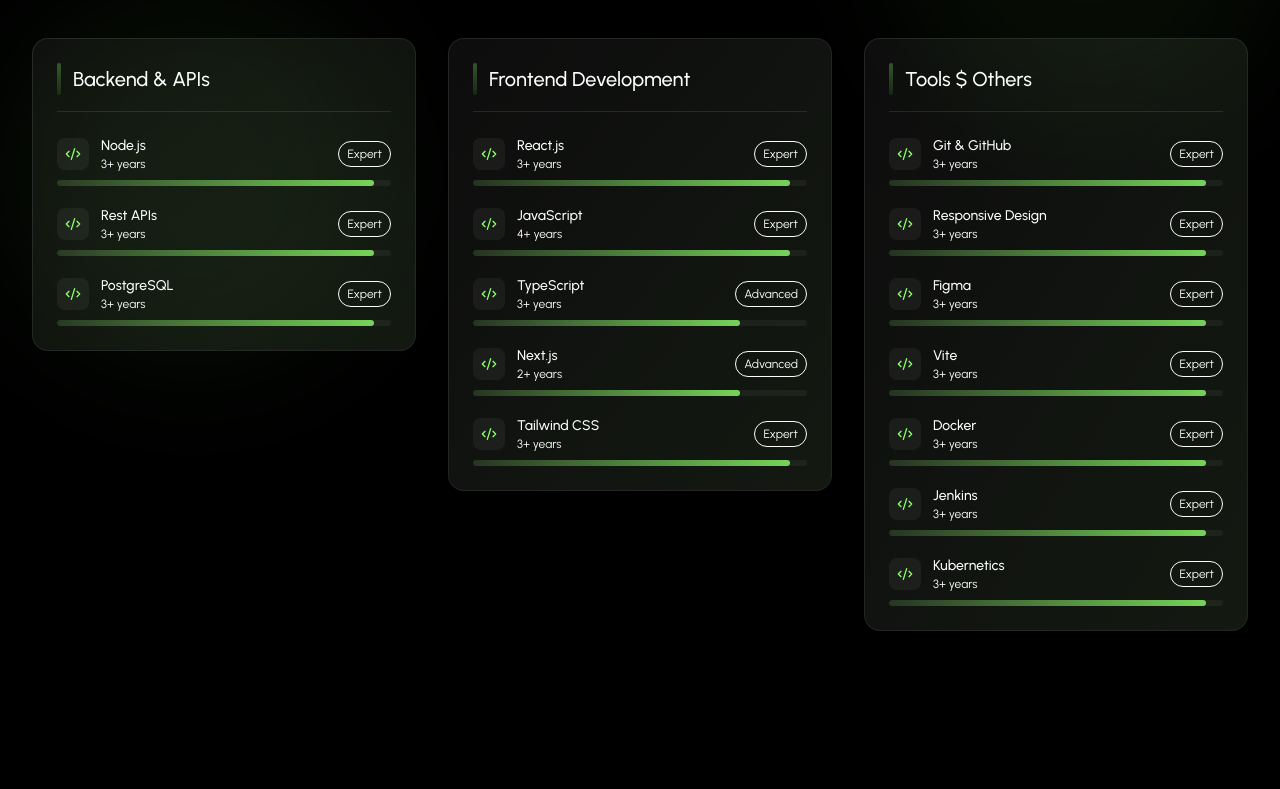
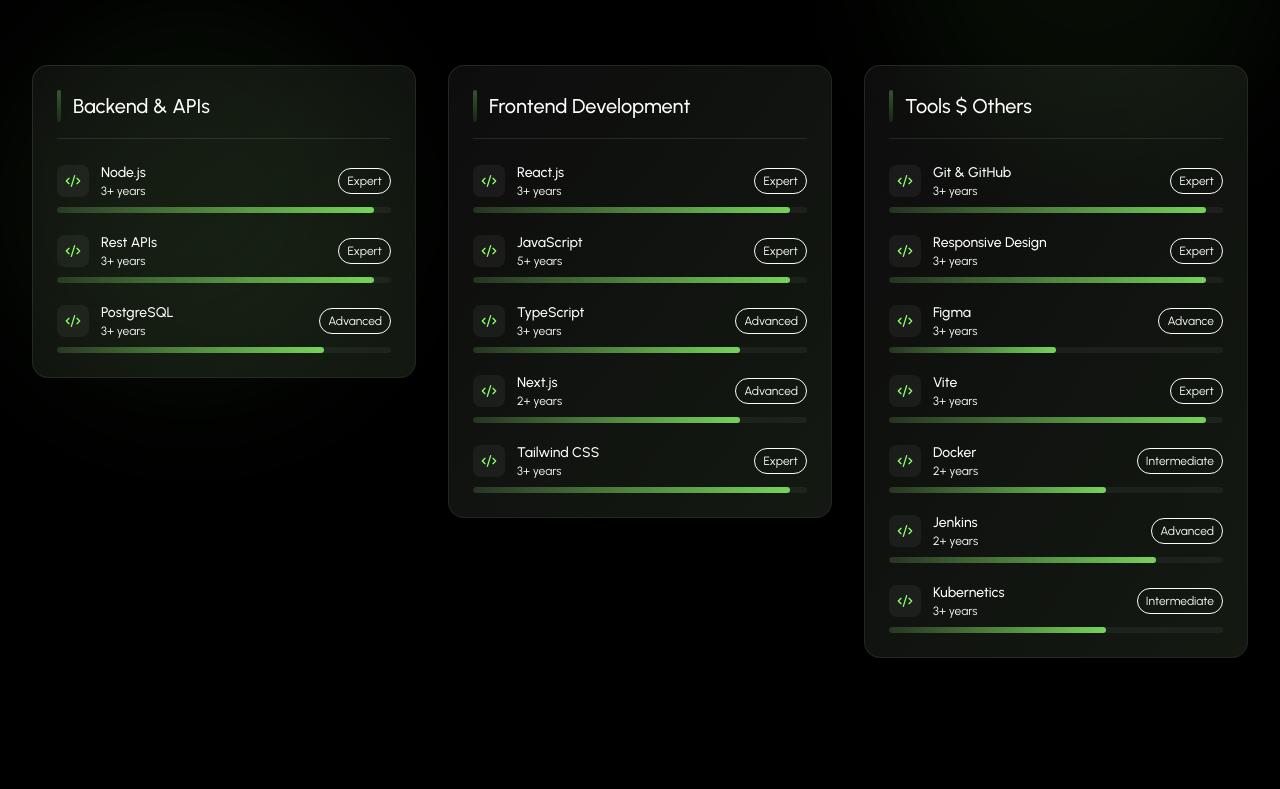
Before and after one commit to Tega96/Portfolio, a React (Vite) app: page / in a window 1280 px wide. Shown: the part 2004-2793 px from the top of the page. Built offline with nearby package versions, Linux system fonts and the light colour scheme.

Commit message:
update data

```diff
--- a/src/App.jsx
+++ b/src/App.jsx
@@ -7,7 +7,7 @@
 import Footer from "./components/sections/Footer";
 
 
-function App() {
+const App = () => {
 
   return (
     <div className='min-h-screen bg-black'>
--- a/src/components/data/projects.js
+++ b/src/components/data/projects.js
@@ -1,81 +1,103 @@
 export const projects = [
     {
         id: 1,
-        title: 'E-Commerce Platform',
-        description: 'Full-stack online shopping application with real-time inventory management, secure payment...',
+        title: 'TechJam',
+        description: 'Full-stack application that connects tech professionals to students for mentorship purpose ',
         image: '/images/projects/projects3.png',
         category: 'Full Stack',
-        technologies: ['React', 'Node.js', 'MongoDB', 'Stripe'],
+        technologies: ['Nextjs', 'Node.js', 'MongoDB', ],
         metrics: '40% increase in conversion',
         demoUrl: 'https://demourl.com/projects',
         githuburl: 'https://github.com/Tega96/portfolio'
     },
     {
         id: 3,
-        title: 'E-Commerce Platform',
-        description: 'Full-stack online shopping application with real-time inventory management, secure payment...',
+        title: 'Job Portal ',
+        description: 'A modern web application that connects job seekers with employers. Job portal allows user to search for and apply for jobs relevant to their area of interest. ',
         image: '/images/projects/projects3.png',
         category: 'Full Stack',
         technologies: ['React', 'Node.js', 'MongoDB', 'Stripe'],
         metrics: '40% increase in conversion',
         demoUrl: 'https://demourl.com/projects',
-        githuburl: 'https://github.com/Tega96/portfolio'
+        githuburl: 'https://github.com/Tega96/job-portal'
     },
     {
         id: 4,
-        title: 'E-Commerce Platform',
-        description: 'Full-stack online shopping application with real-time inventory management, secure payment...',
+        title: 'Cine',
+        description: 'Cine is an online movie app where users can search for whatever movie they are interested in for entertainment purpose',
         image: '/images/projects/projects3.png',
         category: 'Full Stack',
-        technologies: ['React', 'Node.js', 'MongoDB', 'Stripe'],
-        metrics: '40% increase in conversion',
+        technologies: ['Next.js', 'TypeScript', 'Django', 'MySQL'],
+        metrics: '',
         demoUrl: 'https://demourl.com/projects',
-        githuburl: 'https://github.com/Tega96/portfolio'
+        githuburl: 'https://github.com/Tega96/alx-project-0x14/tree/main/alx-movie-app'
     },
     {
         id: 5,
-        title: 'E-Commerce Platform',
-        description: 'Full-stack online shopping application with real-time inventory management, secure payment...',
+        title: 'TechJam',
+        description: 'A full Stack application that connects tech enthusiast for the purpose of collaborating to build a project',
         image: '/images/projects/projects3.png',
         category: 'Full Stack',
-        technologies: ['React', 'Node.js', 'MongoDB', 'Stripe'],
+        technologies: ['Next.js', 'TypeScript', 'Node.js', 'MongoDB', ],
         metrics: '40% increase in conversion',
         demoUrl: 'https://demourl.com/projects',
         githuburl: 'https://github.com/Tega96/portfolio'
     },
     {
         id: 6,
-        title: 'E-Commerce Platform',
-        description: 'Full-stack online shopping application with real-time inventory management, secure payment...',
+        title: 'Portfolio Website',
+        description: 'A modern-looking web application showcasing my past projects and explaining more details about me to potential employers or clients.',
         image: '/images/projects/projects3.png',
-        category: 'Full Stack',
-        technologies: ['React', 'Node.js', 'MongoDB', 'Stripe'],
+        category: 'Frontend',
+        technologies: ['React'],
         metrics: '40% increase in conversion',
         demoUrl: 'https://demourl.com/projects',
         githuburl: 'https://github.com/Tega96/portfolio'
     },
     {
         id: 7,
-        title: 'E-Commerce Platform',
-        description: 'Full-stack online shopping application with real-time inventory management, secure payment...',
+        title: 'DoneWith',
+        description: 'Mobile application for Andriod and iOS that allow users to find buyers of whatever product they no longer have use of.',
         image: '/images/projects/projects3.png',
-        category: 'Full Stack',
-        technologies: ['React', 'Node.js', 'MongoDB', 'Stripe'],
-        metrics: '40% increase in conversion',
+        category: 'Frontend',
+        technologies: ['React Native'],
+        metrics: '',
         demoUrl: 'https://demourl.com/projects',
-        githuburl: 'https://github.com/Tega96/portfolio'
+        githuburl: 'https://github.com/Tega96/DoneWith'
     },
     {
         id: 2,
-        title: 'Component Library',
-        description: 'Comprehensive React component library with 50+ customizable components, built with access...',
+        title: 'Snapgram',
+        description: 'A social media web application that allows users to post exciting photos about themselves share comments and connect with friends and family',
+        image: '/images/projects/project1.png',
+        category: 'Full Stack',
+        technologies: ['React', 'TypeScript', 'Node.js', 'MongoDB' ],
+        metrics: '1k+ npm downloads',
+        demoUrl: 'https://demourl.com',
+        githuburl: 'https://github.com/Tega96/Alx_Portfolio_Project/'
+    },
+    {
+        id: 2,
+        title: 'travel-app',
+        description: 'A modern looking web app that allows users to book their favorite destinations and travel without hassle.',
         image: '/images/projects/project1.png',
         category: 'Web Design',
+        technologies: ['Next.js', 'TypeScript', 'PostgreSQL', 'Node.js', 'Docker', ],
+        metrics: '1k+ npm downloads',
+        demoUrl: 'https://demourl.com',
+        githuburl: 'https://github.com'
+    },
+    {
+        id: 2,
+        title: 'Snapgram',
+        description: 'A social media web application that allows users to post exciting photos about themselves share comments and connect with friends and family',
+        image: '/images/projects/project1.png',
+        category: 'Full Stack',
         technologies: ['Figma', 'Html', 'CSS'],
         metrics: '1k+ npm downloads',
         demoUrl: 'https://demourl.com',
         githuburl: 'https://github.com'
-    }
+    },
 ];
 
-export const categories = ['All', 'Web Apps', 'Full Stack', 'Web Design'];
+export const categories = ['All', 'Full Stack', 'Frontend', 'Web Design'];
--- a/src/components/data/skills.js
+++ b/src/components/data/skills.js
@@ -11,7 +11,7 @@
         name: 'JavaScript',
         icon: 'reactImg',
         level: 'Expert',
-        experience: '4+ years'
+        experience: '5+ years'
     },
     {
         id: 3,
@@ -36,24 +36,24 @@
     },
     {
         id: 6,
-        name: 'React.js',
+        name: 'HTML',
         icon: 'reactImg',
         level: 'Expert',
-        experience: '3+ years'
+        experience: '5+ years'
     },
     {
         id: 7,
-        name: 'React.js',
-        icon: 'reactImg',
+        name: 'MongoDB',
+        icon: 'mongodbImg',
         level: 'Expert',
         experience: '3+ years'
     },
     {
         id: 8,
-        name: 'React.js',
-        icon: 'reactImg',
-        level: 'Expert',
-        experience: '3+ years'
+        name: 'Docker',
+        icon: 'dockerImg',
+        level: 'Intermediate',
+        experience: '2+ years'
     },
     {
         id: 9,
@@ -87,7 +87,7 @@
         id: 13,
         name: 'Figma',
         icon: 'reactImg',
-        level: 'Expert',
+        level: 'Advance',
         experience: '3+ years'
     },
     {
@@ -99,30 +99,37 @@
     },
     {
         id: 15,
-        name: 'Docker',
-        icon: 'reactImg',
-        level: 'Expert',
-        experience: '3+ years'
+        name: 'CSS',
+        icon: 'cssImg',
+        level: 'intermediate',
+        experience: '5+ years'
     },
     {
         id: 16,
         name: 'Kubernetics',
         icon: 'reactImg',
-        level: 'Expert',
+        level: 'Intermediate',
         experience: '3+ years'
     },
     {
         id: 17,
         name: 'Jenkins',
         icon: 'reactImg',
-        level: 'Expert',
-        experience: '3+ years'
+        level: 'Advanced',
+        experience: '2+ years'
     },
     {
         id: 18,
         name: 'PostgreSQL',
         icon: 'reactImg',
-        level: 'Expert',
+        level: 'Advanced',
+        experience: '3+ years'
+    },
+    {
+        id: 19,
+        name: 'Bash Scripting',
+        icon: 'bashImg',
+        level: 'intermediate',
         experience: '3+ years'
     },
 ];
--- a/src/components/sections/About.jsx
+++ b/src/components/sections/About.jsx
@@ -24,6 +24,11 @@
 
             <div className="relative z-10 max-w-7-xl mx-auto px-4 sm:px-6 lg:px-8">
                 {/* Main Grid */}
+                <FadeIn delay={100}>
+                    <h2 className="text-4xl lg:text-5xl font-normal text-white leading-tight text-center mb-4">
+                        Crafting Digital Experiences That Matter
+                    </h2>
+                </FadeIn>
                 <div className="grid grid-cols-1 lg:grid-cols-2 gap-16 items-center mb-20">
                     {/* Left Column - Content */}
                     <div className="flex flex-col gap-12">
@@ -38,11 +43,11 @@
                                 </div>
                             </FadeIn>
 
-                            <FadeIn delay={100}>
+                            {/* <FadeIn delay={100}>
                                 <h2 className="text-4xl lg:text-5xl font-normal text-white leading-tight">
                                     Crafting Digital Experiences That Matter
                                 </h2>
-                            </FadeIn>
+                            </FadeIn> */}
 
                             <FadeIn delay={200}>
                                 <div className="flex flex-col gap-4">
--- a/src/components/sections/Contact.jsx
+++ b/src/components/sections/Contact.jsx
@@ -28,7 +28,7 @@
             return;
         }
 
-        const emailRegex =/^[^\s@]+@[^\s@]+\[^\s@]+$/;
+        const emailRegex = /^[^\s@]+@[^\s@]+\.[^\s@]+$/;
         if (!emailRegex.test(formData.email)) {
             setStatus({ type: 'error', message: 'Please enter a valid email' })
             return;
--- /dev/null
+++ b/src/components/sections/Service.jsx
@@ -0,0 +1,10 @@
+
+
+const Service = () => {
+    return (
+        <div className="underline">
+            <h3 className="text-3xl text-center">Welcome to this place</h3>
+        </div>
+    )
+}
+export default Service;
```
